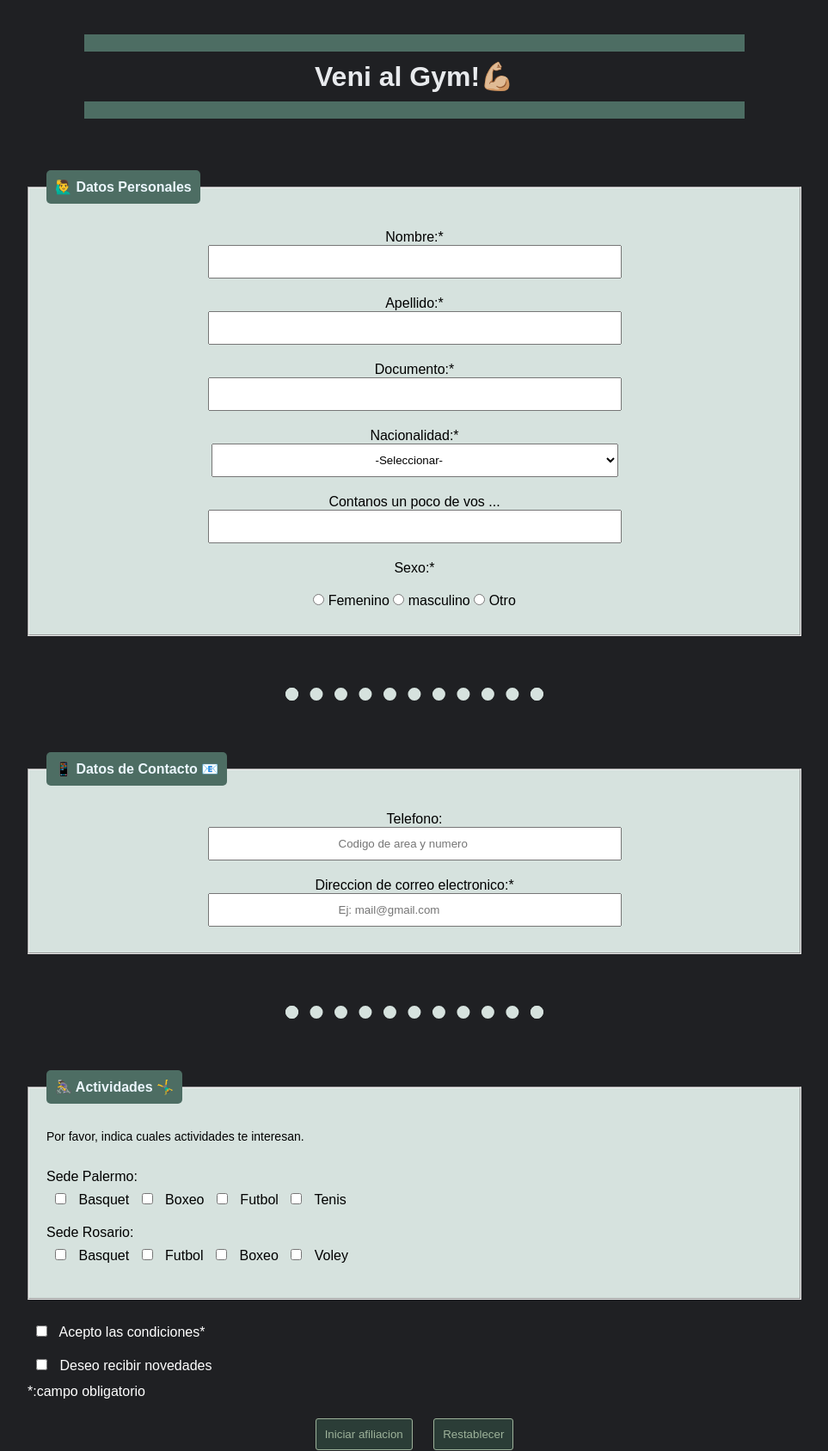
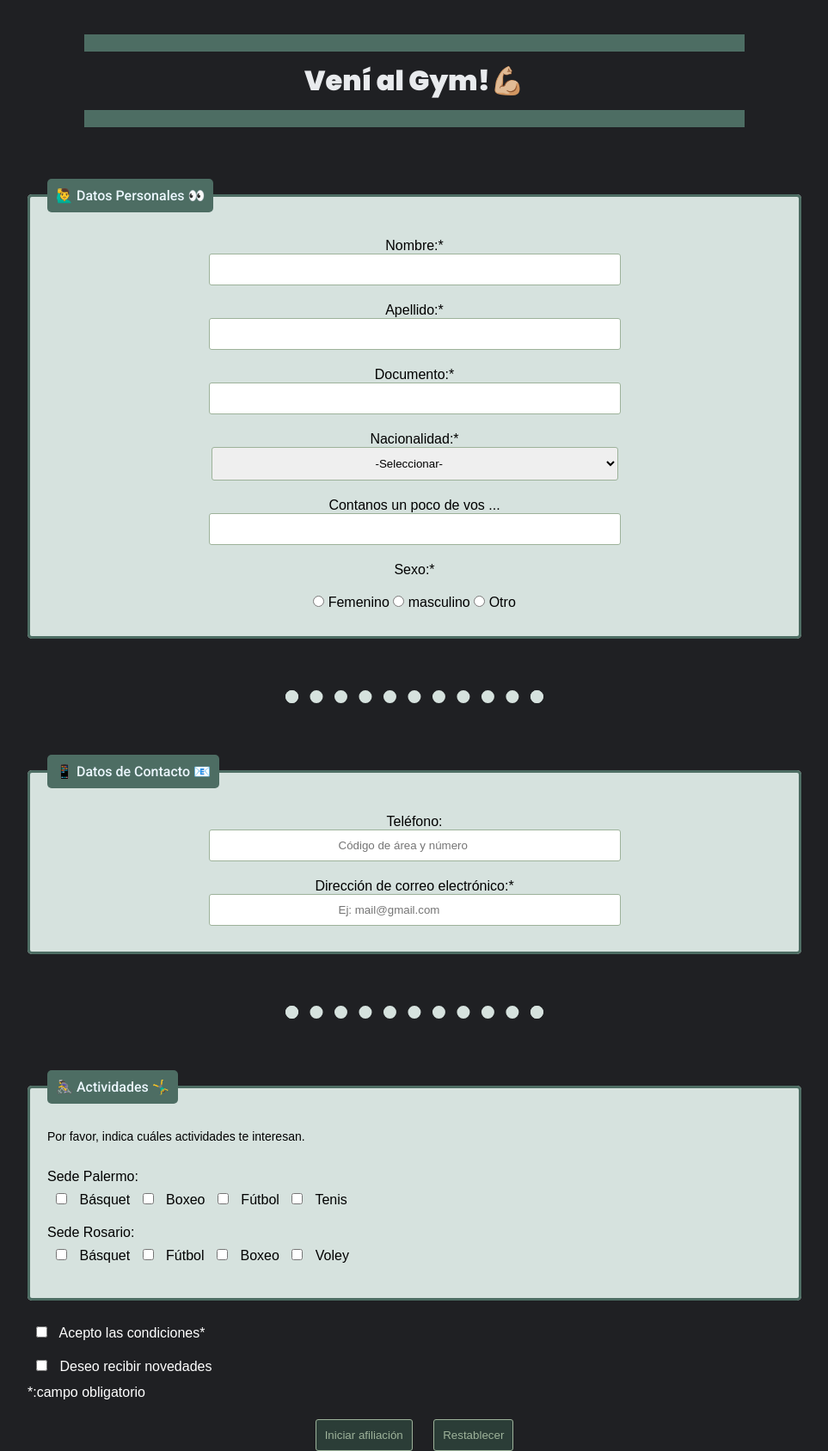
Before and after one commit to Paskal-Full-Stack/formularios, a plain HTML site: page index.html in a window 1280 px wide. Shown: the whole page at 86% size, without its empty margins (158-1121 px from the left). Drawn offline with Linux system fonts and the light colour scheme.

Commit message:
Tercera Parte

```diff
--- a/css/estilos.css
+++ b/css/estilos.css
@@ -1,11 +1,12 @@
 * {
     margin: 0;
     padding: 0;
+    box-sizing: border-box;
     font-family: sans-serif;
-    box-sizing: border-box;
 }
 
 h1 {
+    font-family: 'Poppins', sans-serif;
     text-align: center;
     color: #e8eaed;
     font-weight: 900;
@@ -14,7 +15,6 @@ h1 {
     border: 20px solid #4d6d63;
     border-left: 0px;
     border-right: 0px;
-
 }
 
 body {
@@ -26,25 +26,29 @@ main {
     justify-content: center;
 }
 
-legend{
+legend {
     background-color: #4d6d63;
     color: #ebf6fd;
-    font-weight: 600;
+    font-weight: 500;
     padding: 10px;
     border-radius: 5px;
     text-align: left;
+    font-family: 'Roboto', sans-serif;
 }
 
 fieldset {
     width: 900px;
+    height: auto;
     padding: 20px;
     margin: 20px 0 20px 0;
     background-color: #d6e2de;
     text-align: center;
+    border: 3px solid #4d6d63;
+    border-radius: 5px;
 }
 
 fieldset p {
-   padding: 10px 0;
+    padding: 10px 0;
 }
 
 .tres p {
@@ -53,17 +57,21 @@ fieldset p {
     text-align: left;
 }
 
-fieldset div{
+fieldset div {
     text-align: left;
-    margin:20px 0px;
+    margin: 20px 0px;
 }
 
 input {
     padding: 10px 150px;
+    border: 1px solid #9db29a;
+    border-radius: 3px;
 }
 
 select {
     padding: 10px 186px;
+    border: 1px solid #9db29a;
+    border-radius: 3px;
 }
 
 hr {
@@ -77,23 +85,21 @@ div {
 }
 
 div input {
-    background-color:#2b3d37 ;
+    background-color: #2b3d37;
     color: #9db29a;
-    border: 1px solid #9db29a ;
+    border: 1px solid #9db29a;
     border-radius: 3px;
     padding: 10px;
     margin: 10px 10px 0 10px;
-
 }
 
 div input:hover {
-    background-color:#9db29a ;
+    background-color: #9db29a;
     color: #2b3d37;
-    border: 1px solid #9db29a ;
+    border: 1px solid #9db29a;
     border-radius: 3px;
     padding: 10px;
     margin: 10px 10px 0 10px;
-
 }
 
 .acepto p {
--- a/index.html
+++ b/index.html
@@ -6,15 +6,22 @@
     <meta http-equiv="X-UA-Compatible" content="IE=edge">
     <meta name="viewport" content="width=device-width, initial-scale=1.0">
     <link rel="stylesheet" href="css/estilos.css">
-    <title>Afiliacion</title>
+    <link rel="preconnect" href="https://fonts.googleapis.com">
+    <link rel="preconnect" href="https://fonts.gstatic.com" crossorigin>
+    <link href="https://fonts.googleapis.com/css2?family=Poppins:wght@900&display=swap" rel="stylesheet">
+    <link rel="preconnect" href="https://fonts.googleapis.com">
+    <link rel="preconnect" href="https://fonts.gstatic.com" crossorigin>
+    <link href="https://fonts.googleapis.com/css2?family=Poppins:wght@900&family=Roboto:wght@500&display=swap"
+        rel="stylesheet">
+    <title>Afiliación</title>
 </head>
 
 <body>
-    <h1>Veni al Gym!💪🏼</h1>
+    <h1>Vení al Gym!💪🏼</h1>
     <main>
         <form action="">
             <fieldset>
-                <legend>🙋‍♂️ Datos Personales</legend>
+                <legend>🙋‍♂️ Datos Personales 👀</legend>
                 <p>
                     <label for="nombre">Nombre:*</label><br>
                     <input type="text" id="nombre" required>
@@ -59,35 +66,35 @@
             <fieldset>
                 <legend>📱 Datos de Contacto 📧</legend>
                 <p>
-                    <label for="telefono">Telefono:</label><br>
-                    <input type="tel" id="telefono" placeholder="Codigo de area y numero">
+                    <label for="telefono">Teléfono:</label><br>
+                    <input type="tel" id="telefono" placeholder="Código de área y número">
                 </p>
                 <p>
-                    <label for="direccion">Direccion de correo electronico:*</label><br>
+                    <label for="direccion">Dirección de correo electrónico:*</label><br>
                     <input type="email" id="direccion" placeholder="Ej: mail@gmail.com" required>
                 </p>
             </fieldset>
             <hr>
             <fieldset class="tres">
                 <legend>🚴‍♀️ Actividades 🤸‍♂️</legend>
-                <p>Por favor, indica cuales actividades te interesan.</p>
+                <p>Por favor, indica cuáles actividades te interesan.</p>
                 <div>
                     <label>Sede Palermo:</label><br>
                     <input type="checkbox" id="basquet">
-                    <label for="basquet">Basquet</label>
+                    <label for="basquet">Básquet</label>
                     <input type="checkbox" id="boxeo">
                     <label for="boxeo">Boxeo</label>
                     <input type="checkbox" id="futbol">
-                    <label for="futbol">Futbol</label>
+                    <label for="futbol">Fútbol</label>
                     <input type="checkbox" id="tenis">
                     <label for="tenis">Tenis</label><br>
                 </div>
                 <div>
                     <label>Sede Rosario:</label><br>
                     <input type="checkbox" id="basquet2">
-                    <label for="basquet2">Basquet</label>
+                    <label for="basquet2">Básquet</label>
                     <input type="checkbox" id="futbol2">
-                    <label for="futbol2">Futbol</label>
+                    <label for="futbol2">Fútbol</label>
                     <input type="checkbox" id="boxeo2">
                     <label for="boxeo2">Boxeo</label>
                     <input type="checkbox" id="voley">
@@ -105,9 +112,8 @@
                 </p>
                 <p>*:campo obligatorio</p>
             </div>
-
             <div class="submit">
-                <input type="submit" value="Iniciar afiliacion">
+                <input type="submit" value="Iniciar afiliación">
                 <input type="reset" value="Restablecer">
             </div>
         </form>
```
